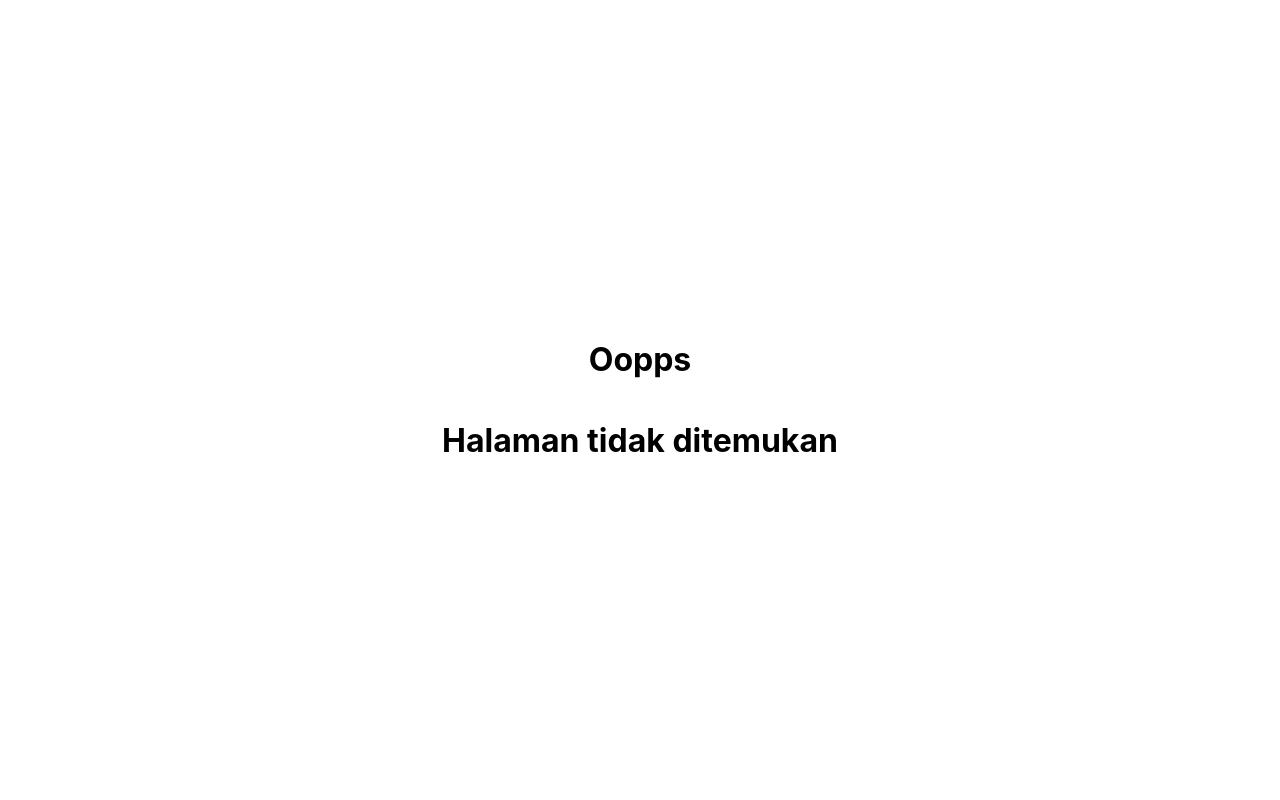
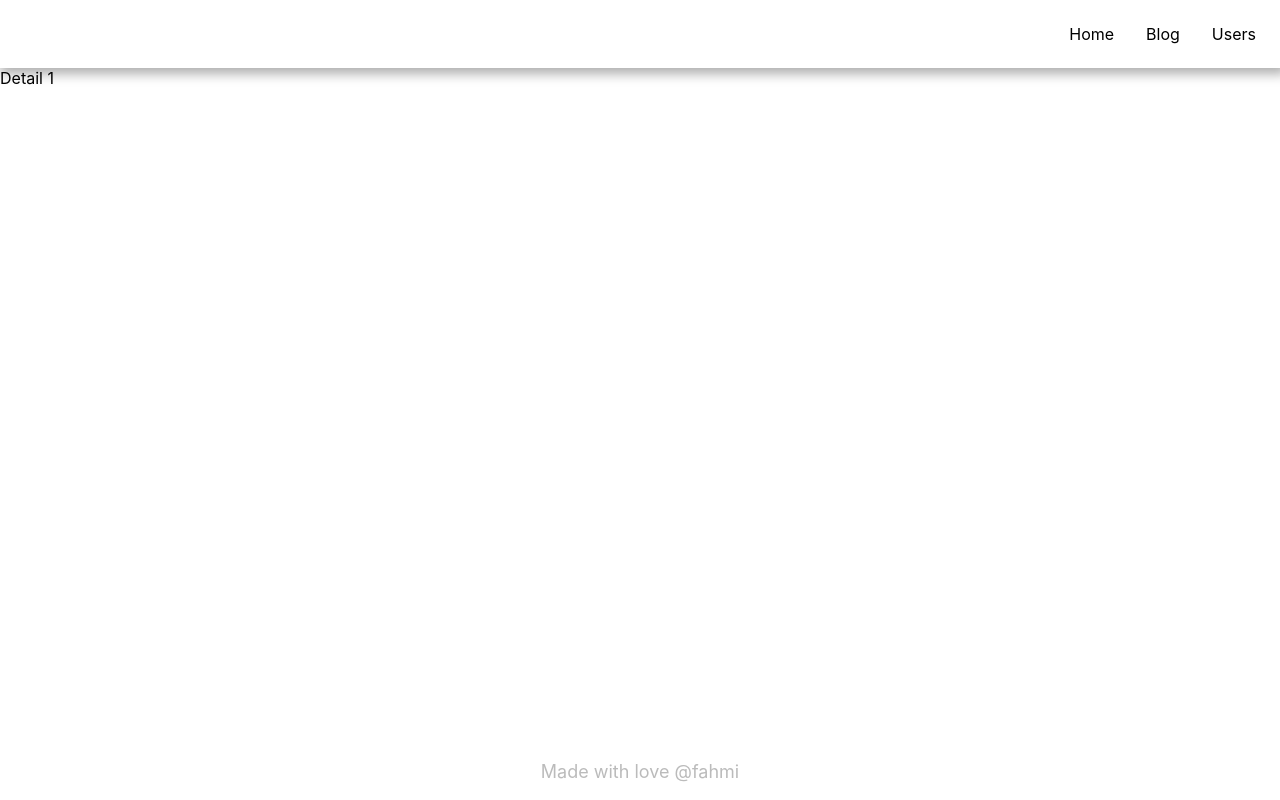
Before and after one commit to fahmiaz411/next-basic, a Next.js app: page /users/1 in a window 1280 px wide. Before the commit this address had no page. Built offline with nearby package versions, Linux system fonts and the light colour scheme.

Commit message:
route params

```diff
--- a/pages/users/detail.tsx
+++ b/pages/users/[id].tsx
@@ -1,9 +1,13 @@
+import { useRouter } from "next/router";
 import Layout from "../../components/Layout";
 
 function Detail() {
+  const router = useRouter();
+  const { id } = router.query;
+
   return (
     <Layout pageTitle="Detail">
-      <div>Detail</div>
+      <div>Detail {id}</div>
     </Layout>
   );
 }
```
